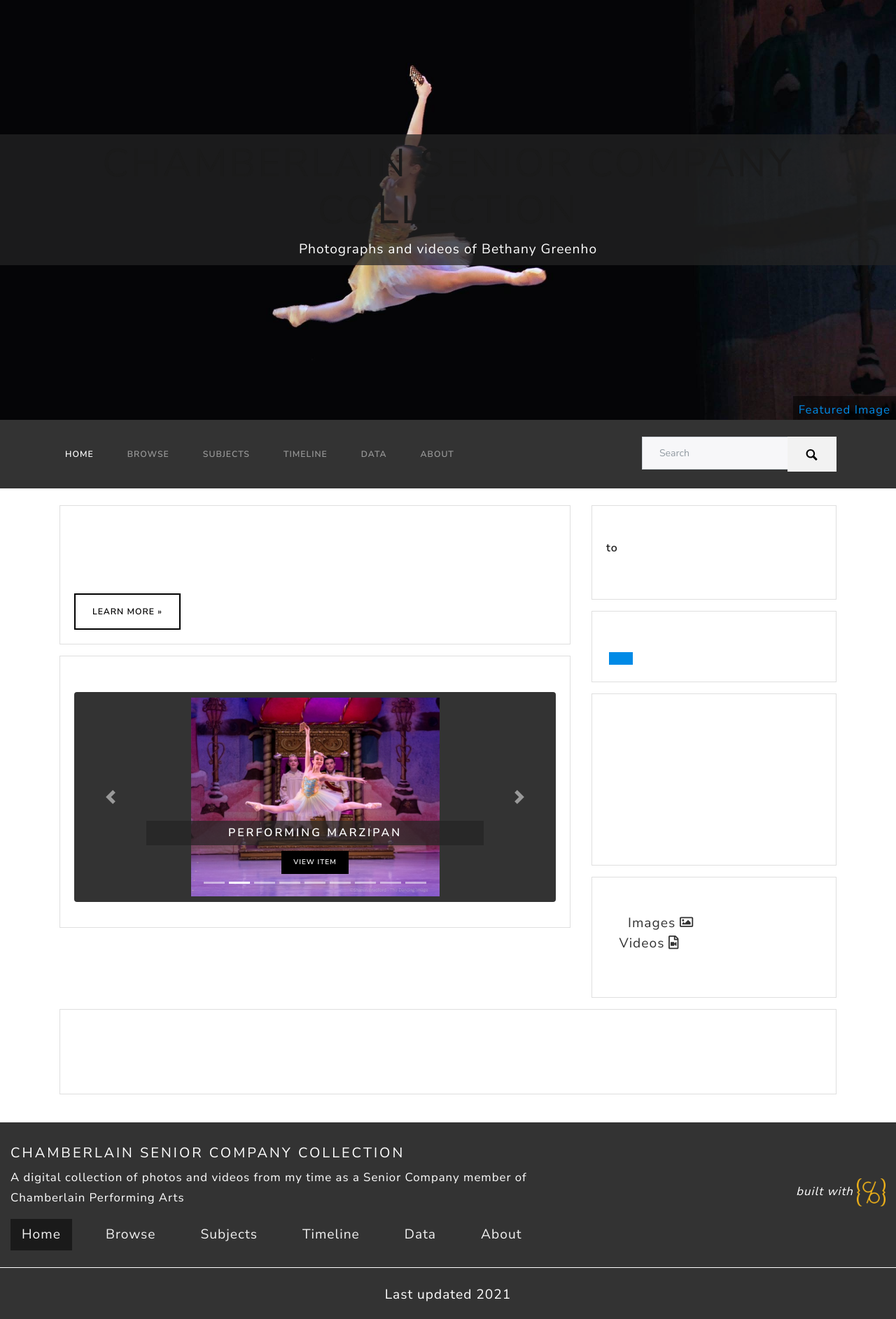
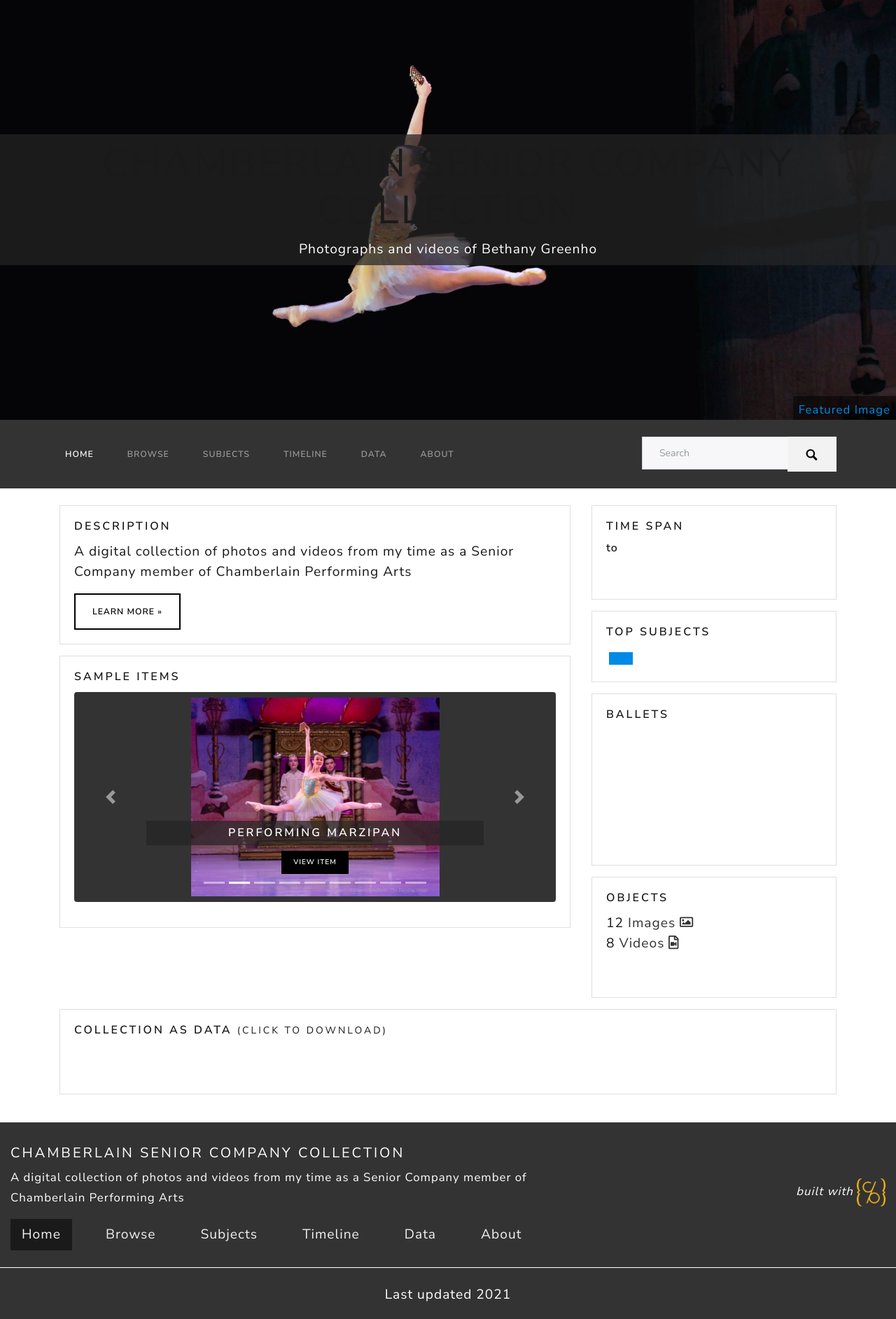
Before and after one commit to bgreenho/Chamberlain-Senior-Company-Collection, a Jekyll site: the page built from index.md, in a window 1280 px wide. Shown: the whole page at 70% size. Built offline with Jekyll 4.4.1, drawn with Linux system fonts in a browser that asks for light colours; nearby versions of some CDN libraries.

Commit message:
Update theme.yml

```diff
--- a/_data/theme.yml
+++ b/_data/theme.yml
@@ -81,7 +81,7 @@ bootswatch: lux # leave blank or comment out for plain bootstrap
 
 # THEME FONTS
 base-font-size: 1.2em
-text-color: "#ffffff"
+text-color: "#191919"
 link-color: "#17a2b8"
 base-font-family: # comment out for bootstrap defaults. e.g. Roboto
 font-cdn: # add font stylesheet, e.g. <link href="https://fonts.googleapis.com/css?family=Roboto&display=swap" rel="stylesheet">
```
